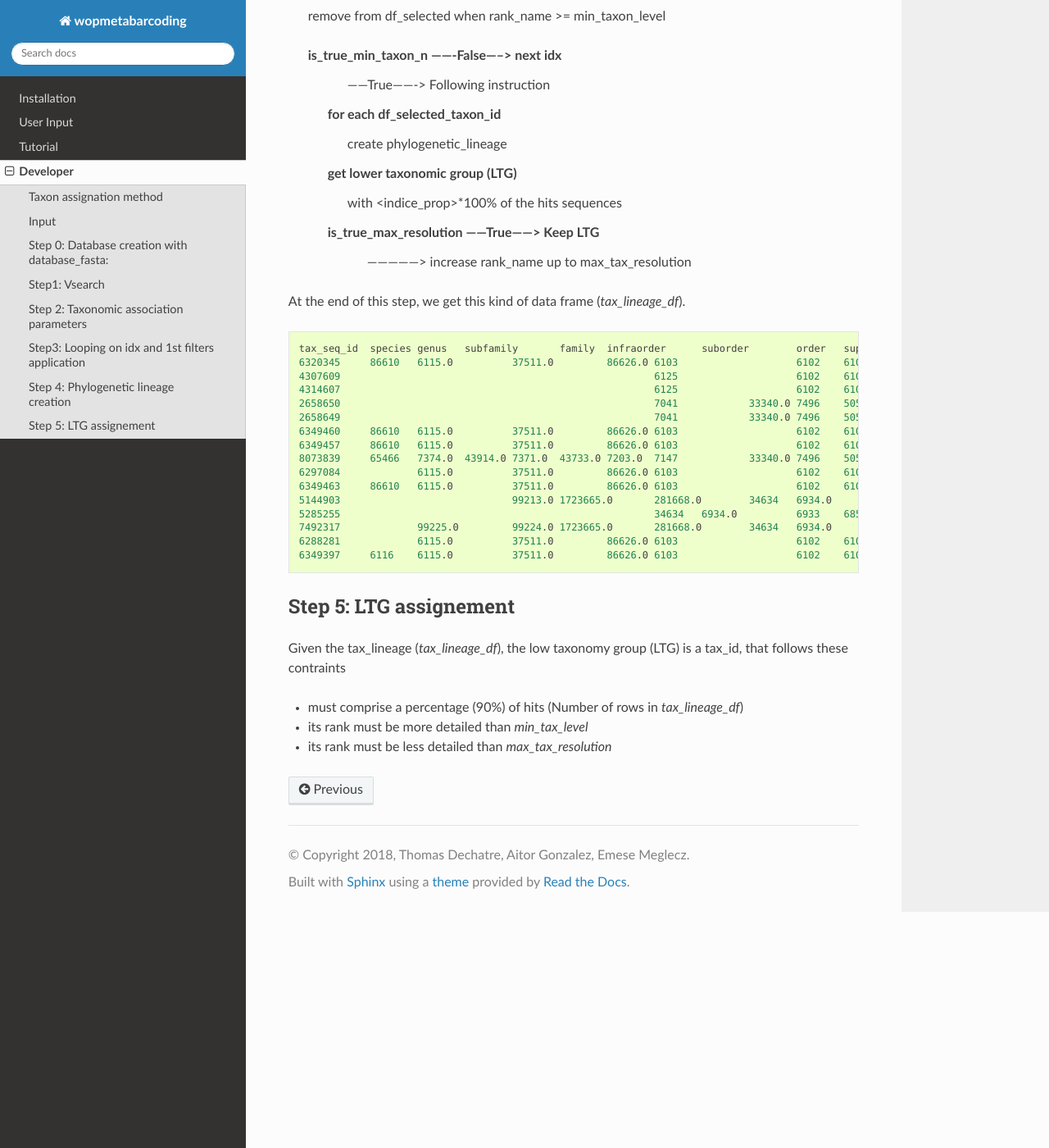
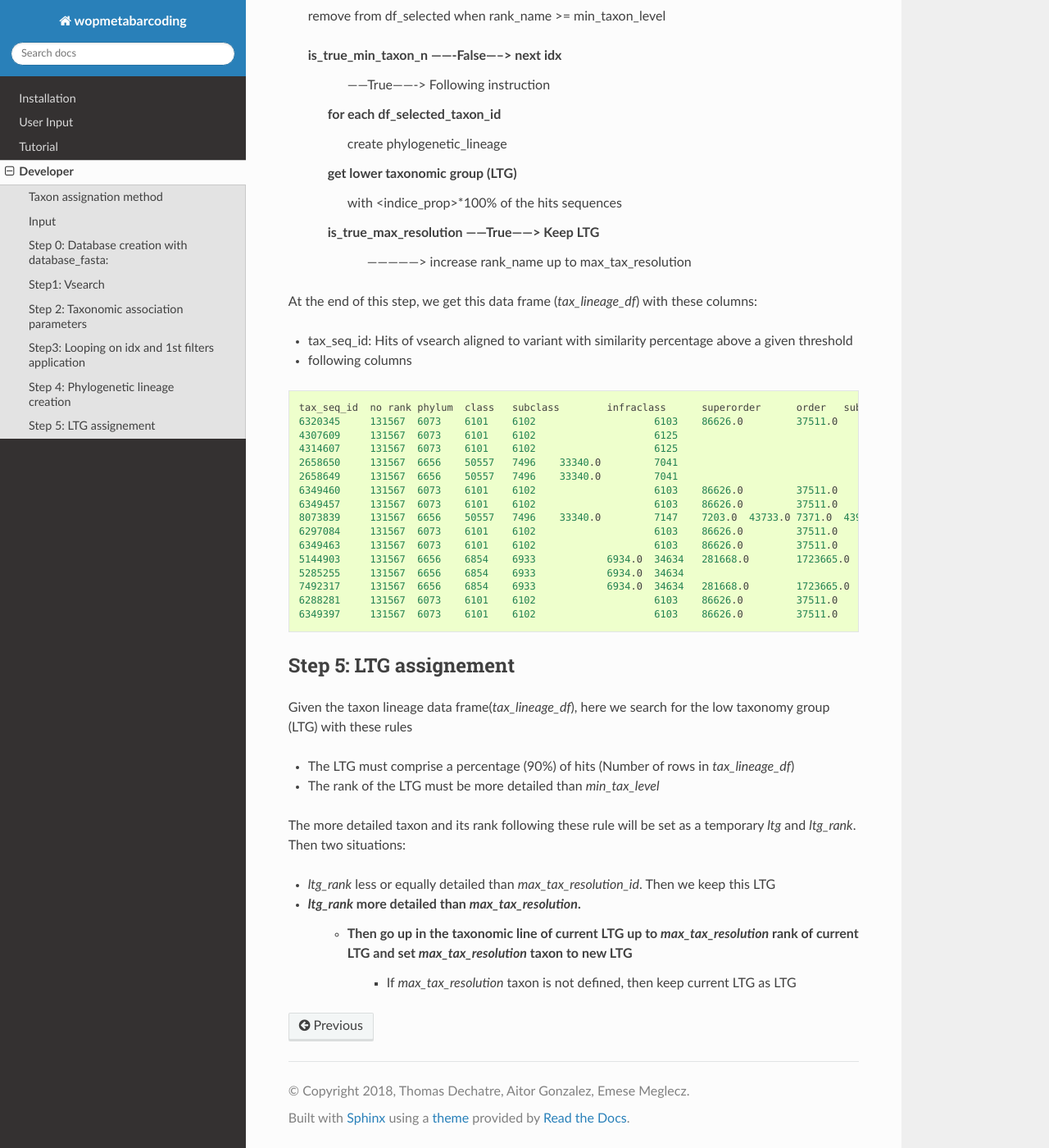
Before and after one commit to aitgon/vtam, a Sphinx documentation site: the page built from doc/content/developer.rst, in a window 1280 px wide and 1400 px high, scrolled down 2337 px. Shown: the whole window at 82% size. Built offline with Sphinx 7.4.7 and the Read the Docs theme 2.0.0, drawn with Linux system fonts in a browser that asks for light colours.

Commit message:
DOC tax_assign

```diff
--- a/doc/content/developer.rst
+++ b/doc/content/developer.rst
@@ -128,32 +128,41 @@ for each vsearch identity idx ()
                                                \
                                                 ---------------> increase rank_name up to max_tax_resolution
 
-At the end of this step, we get this kind of data frame (*tax_lineage_df*).
+At the end of this step, we get this data frame (*tax_lineage_df*) with these columns:
+
+- tax_seq_id: Hits of vsearch aligned to variant with similarity percentage above a given threshold
+- following columns
 
 .. code-block:: bash
 
-    tax_seq_id	species	genus	subfamily	family	infraorder	suborder	order	superorder	infraclass	subclass	class	phylum	no rank
-    6320345	86610	6115.0		37511.0		86626.0	6103			6102	6101	6073	131567
-    4307609							6125			6102	6101	6073	131567
-    4314607							6125			6102	6101	6073	131567
-    2658650							7041		33340.0	7496	50557	6656	131567
-    2658649							7041		33340.0	7496	50557	6656	131567
-    6349460	86610	6115.0		37511.0		86626.0	6103			6102	6101	6073	131567
-    6349457	86610	6115.0		37511.0		86626.0	6103			6102	6101	6073	131567
-    8073839	65466	7374.0	43914.0	7371.0	43733.0	7203.0	7147		33340.0	7496	50557	6656	131567
-    6297084		6115.0		37511.0		86626.0	6103			6102	6101	6073	131567
-    6349463	86610	6115.0		37511.0		86626.0	6103			6102	6101	6073	131567
-    5144903				99213.0	1723665.0	281668.0	34634	6934.0		6933	6854	6656	131567
-    5285255							34634	6934.0		6933	6854	6656	131567
-    7492317		99225.0		99224.0	1723665.0	281668.0	34634	6934.0		6933	6854	6656	131567
-    6288281		6115.0		37511.0		86626.0	6103			6102	6101	6073	131567
-    6349397	6116	6115.0		37511.0		86626.0	6103			6102	6101	6073	131567
+    tax_seq_id	no rank	phylum	class	subclass	infraclass	superorder	order	suborder	infraorder	family	subfamily	genus	species
+    6320345	131567	6073	6101	6102			6103	86626.0		37511.0		6115.0	86610
+    4307609	131567	6073	6101	6102			6125
+    4314607	131567	6073	6101	6102			6125
+    2658650	131567	6656	50557	7496	33340.0		7041
+    2658649	131567	6656	50557	7496	33340.0		7041
+    6349460	131567	6073	6101	6102			6103	86626.0		37511.0		6115.0	86610
+    6349457	131567	6073	6101	6102			6103	86626.0		37511.0		6115.0	86610
+    8073839	131567	6656	50557	7496	33340.0		7147	7203.0	43733.0	7371.0	43914.0	7374.0	65466
+    6297084	131567	6073	6101	6102			6103	86626.0		37511.0		6115.0
+    6349463	131567	6073	6101	6102			6103	86626.0		37511.0		6115.0	86610
+    5144903	131567	6656	6854	6933		6934.0	34634	281668.0	1723665.0	99213.0
+    5285255	131567	6656	6854	6933		6934.0	34634
+    7492317	131567	6656	6854	6933		6934.0	34634	281668.0	1723665.0	99224.0		99225.0
+    6288281	131567	6073	6101	6102			6103	86626.0		37511.0		6115.0
+    6349397	131567	6073	6101	6102			6103	86626.0		37511.0		6115.0	6116
 
 Step 5: LTG assignement
 ------------------------------------------------------
 
-Given the tax_lineage (*tax_lineage_df*), the low taxonomy group (LTG) is a tax_id, that follows these contraints
+Given the taxon lineage data frame(*tax_lineage_df*), here we search for the low taxonomy group (LTG) with these rules
 
-- must comprise a percentage (90%) of hits (Number of rows in *tax_lineage_df*)
-- its rank must be more detailed than *min_tax_level*
-- its rank must be less detailed than *max_tax_resolution*
+- The LTG must comprise a percentage (90%) of hits (Number of rows in *tax_lineage_df*)
+- The rank of the LTG must be more detailed than *min_tax_level*
+
+The more detailed taxon and its rank following these rule will be set as a temporary *ltg* and *ltg_rank*. Then two situations:
+
+- *ltg_rank* less or equally detailed than *max_tax_resolution_id*. Then we keep this LTG
+- *ltg_rank* more detailed than *max_tax_resolution*.
+    * Then go up in the taxonomic line of current LTG up to *max_tax_resolution* rank of current LTG and set *max_tax_resolution* taxon to new LTG
+        + If *max_tax_resolution* taxon is not defined, then keep current LTG as LTG
```
